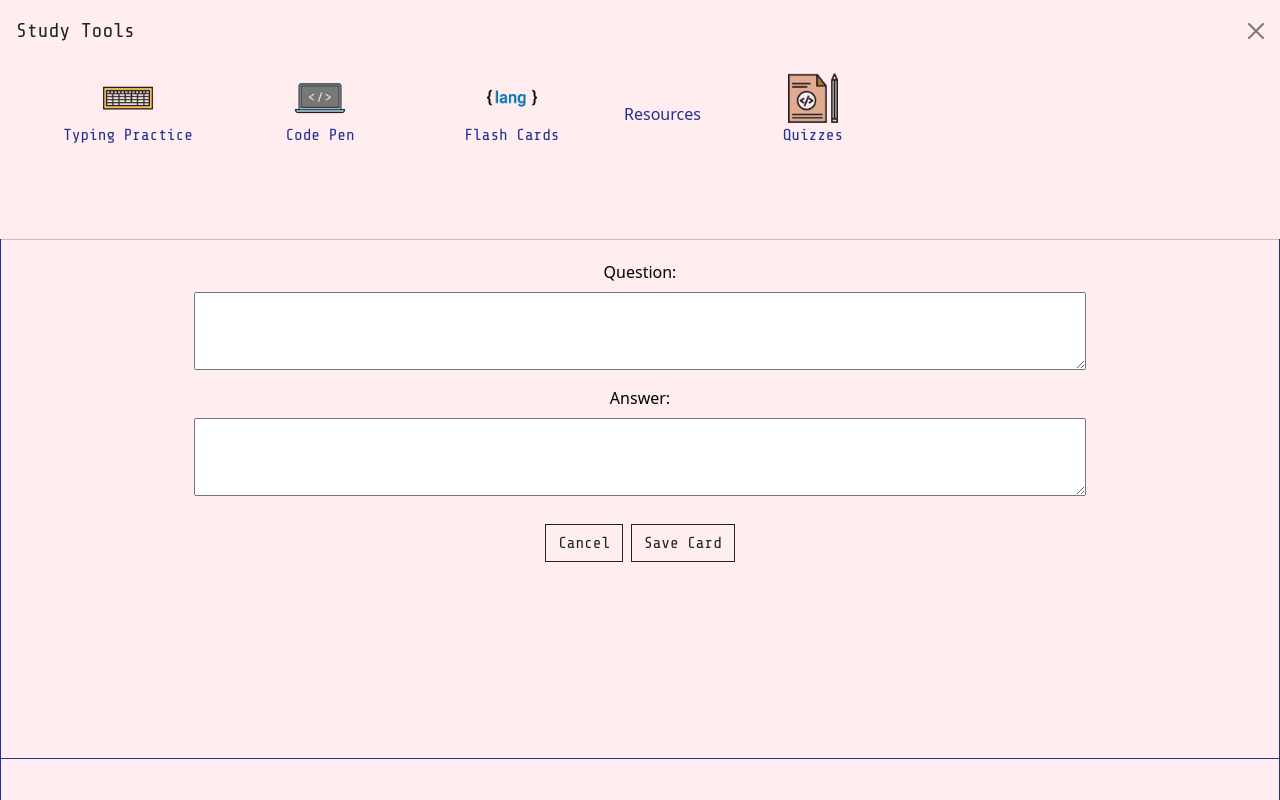
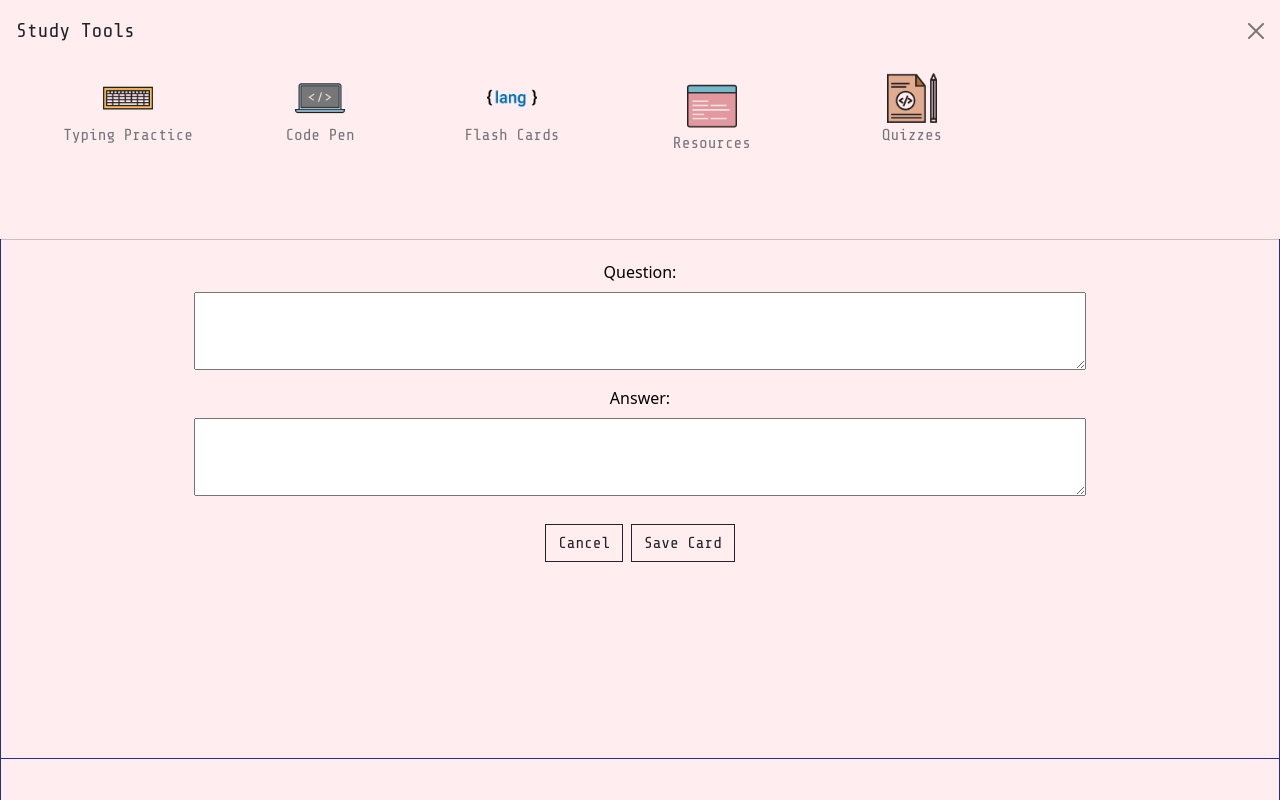
Before and after one commit to SJasonHumphrey/mern-capstone, a React (Create React App) app in the folder app/client/: page /cards in a window 1280 px wide. Both pictures are taken after a click on the button "Study Tools". Shown: the top 800 px of the page. Built offline with nearby package versions, Linux system fonts and the light colour scheme.

Commit message:
updated styling

```diff
--- a/app/client/src/components/layout/Header.js
+++ b/app/client/src/components/layout/Header.js
@@ -59,7 +59,7 @@ const Header = () => {
                     </Nav.Item>
 
                     <Nav.Link>
-                    <Nav.Link as={Link} to="/resources" onClick={handleClose}>Resources</Nav.Link>
+                    <Nav.Link as={Link} to="/resources" onClick={handleClose} className="d-flex flex-column justify-content-center align-items-center rem3 rem12-w mono-font"><img src="images/color/script.png" height="50px"/>Resources</Nav.Link>
                     </Nav.Link>
 
                     <Nav.Item >
--- a/app/client/src/styles/main.css
+++ b/app/client/src/styles/main.css
@@ -8,13 +8,23 @@
 
 /*elements*/
 a{
-    color:#222F94 !important;
+    color:#757579 !important;
     text-decoration: none  !important ;
   }
 
 a:hover{
-    color: #5665D9 !important;
+    color: black !important;
 }
+
+li a{
+    color: black !important;
+}
+li a:hover{
+    color:#222F94 !important;
+    text-decoration: none  !important ;
+}
+
+
 
 
 
```
